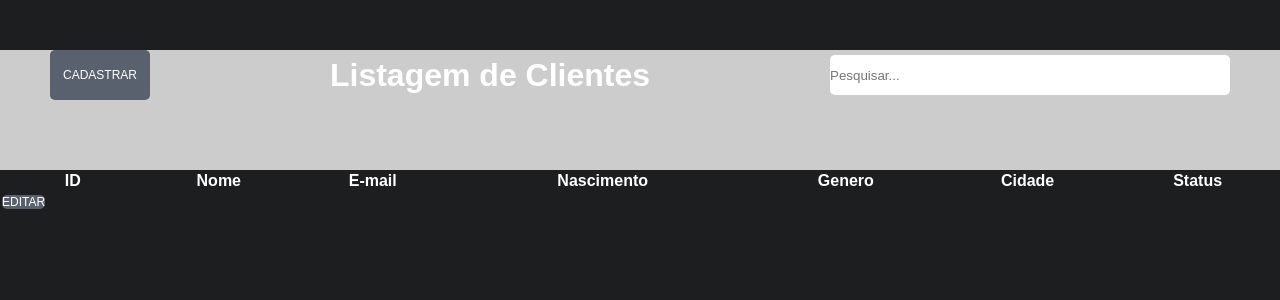
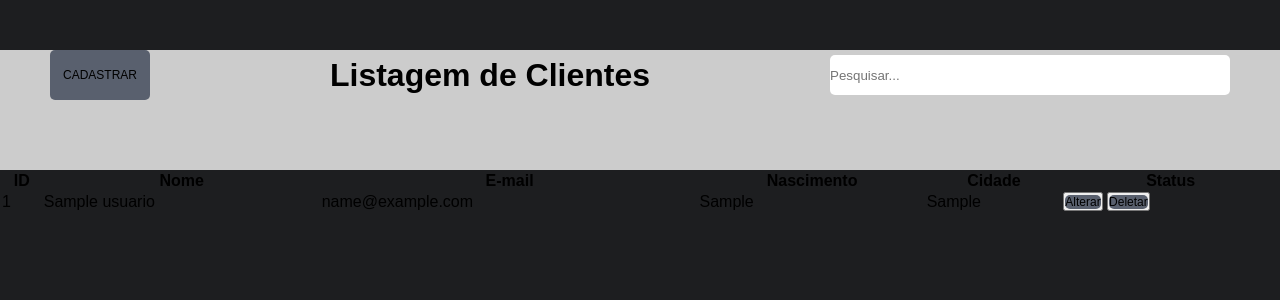
Before and after one commit to MarcoAntonioRochaNunes/Listagem-de-Clientes-CRUD-, a PHP site: page / in a window 1280 px wide. Shown: the top 300 px of the page. Run offline with PHP 8.4, Linux system fonts and the light colour scheme; tables that the repository leaves empty or names only in its code hold one stand-in row (values such as "Sample post").

Commit message:
criando Editar e Deletar. e algumas modificaçoes

```diff
--- a/adicionar_action.php
+++ b/adicionar_action.php
@@ -10,7 +10,7 @@ $cidade=filter_input(INPUT_POST, 'cidade');
 if($nome && $email && $nascimento && $cidade){
 
 
-    $sql = $pdo->prepare("INSERT INTO clientes (nome, email, nascimento, cidade) VALUES (:nome, :email, :nascimento, :cidade)");
+    $sql = $pdo->prepare("INSERT INTO usuarios (nome, email, nascimento, cidade) VALUES (:nome, :email, :nascimento, :cidade)");
             $sql->bindValue(":nome", $nome);
             $sql->bindValue(":email", $email);
             $sql->bindValue(":nascimento", $nascimento);
--- a/index.php
+++ b/index.php
@@ -1,7 +1,18 @@
 <?php
         require "config.php";
 ?>
+<?php
+require "config.php";
+$list= [];
 
+$sql = $pdo->query("SELECT * FROM usuarios");
+if($sql->rowCount() > 0) {
+
+    $list = $sql->fetchAll(PDO::FETCH_ASSOC);
+}
+
+
+?>
 <!DOCTYPE html>
 <html lang="pt-br">
 <head>
@@ -25,13 +36,22 @@
                 <th>Nome</th>
                 <th>E-mail</th>
                 <th>Nascimento</th>
-                <th>Genero</th>
                 <th>Cidade</th>
                 <th>Status</th>
             </tr>
-            <tr>
-                <td><a href="edita.php">EDITAR</a></td>
-            </tr>
+            <?php foreach($list as $usuario):?>
+                <tr>
+                    <td><?=$usuario["id"];?></td>
+                    <td><?=$usuario["nome"];?></td>
+                    <td><?=$usuario["email"];?></td>
+                    <td><?=$usuario["nascimento"];?></td>
+                    <td><?=$usuario["cidade"];?></td>
+                    <td>
+                        <button><a href="editar.php?id=<?=$usuario["id"];?>">Alterar</a></button>
+                        <button><a href="deletar.php?id=<?=$usuario["id"];?>">Deletar</a></button>
+                    </td>
+                </tr>
+            <?php endforeach; ?>
         </table>
     </div>
 </body>
--- a/style.css
+++ b/style.css
@@ -2,7 +2,7 @@
     margin: 0;
     padding: 0;
     font-family: Arial, Helvetica, sans-serif;
-    color: white;
+    color: black;
 }
 /*---------|index.php|--------*/
 body{
```
Also changed, not shown: deletar.php (added, +14 -0 lines), editar.php (added, +39 -0 lines).
